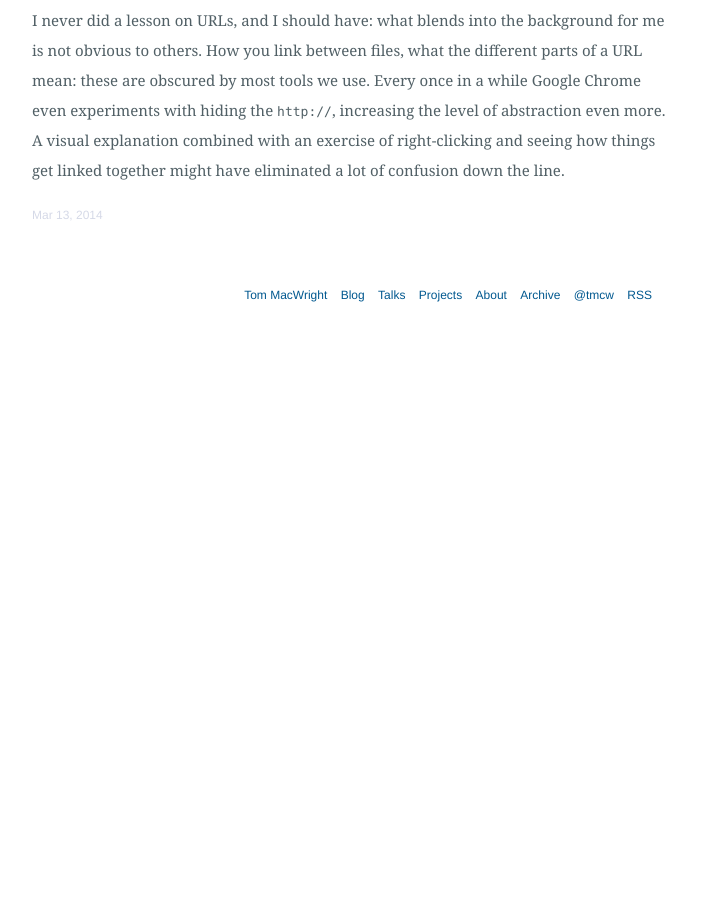
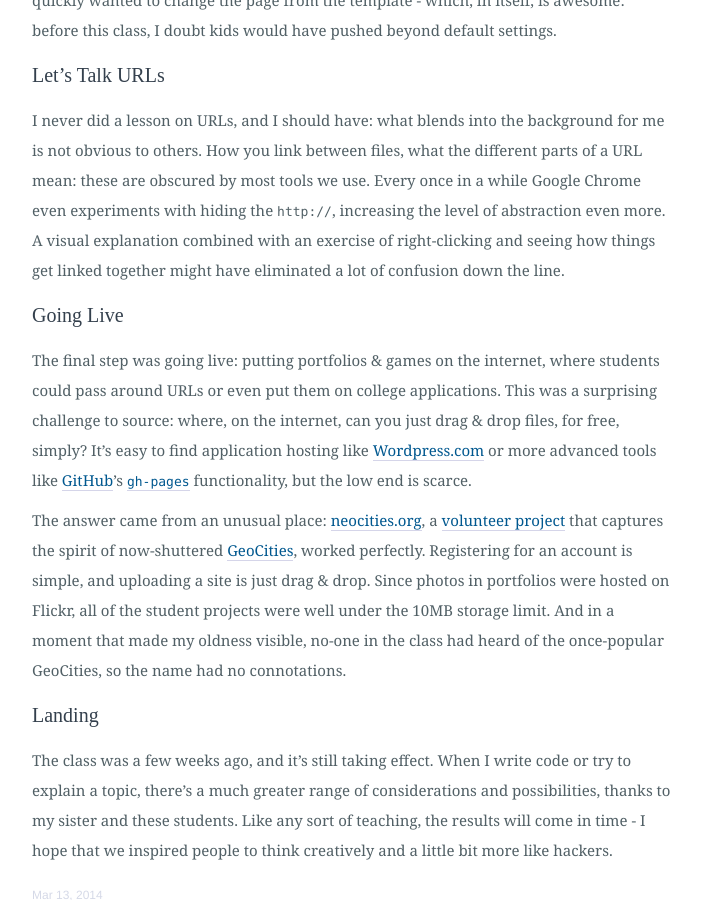
Before and after one commit to konklone/tmcw.github.com, a Jekyll site: the page built from _posts/2014-03-13-teaching-the-web.md, in a window 1280 px wide and 900 px high, scrolled down 4515 px. Shown: the whole window, without its empty margins (288-989 px from the left). Built offline with Jekyll 4.4.1, drawn with Linux system fonts in a browser that asks for light colours; Markdown is read by kramdown in place of the engine named in the settings; comment, search, counter and statistics services are not loaded; before the commit the page ends 4840 px from its top, so only the background shows below that; some of the changed text lies outside the part shown.

Commit message:
Revision

```diff
--- a/_posts/2014-03-13-teaching-the-web.md
+++ b/_posts/2014-03-13-teaching-the-web.md
@@ -7,7 +7,7 @@ categories:
 
 **Education.** It means a lot of things, from self-education to online education to Pre-K. It's as important as it is complicated: many people in the tech community are self-taught or see advanced computer science education as only useful in very narrow scopes. Many of us started out in basements or bedrooms with tinkering, not lecturing. But self-starting doesn't scale like we want it to, whether in numbers or demographics, the number of young coders and the variety of their backgrounds could be so much more.
 
-I decided to try: this month, I spent a week co-teaching a class with Sarah MacWright at Millbrook School in upstate New York, on 'building the web'. It aimed high: 10 high schoolers, five days, five and a half hours a day, we set out to learn the language of the web. We tried to select for a group of students with no prior knowledge, only the will to learn and some goals.
+I decided to try: this month, I spent a week co-teaching a class with [Sarah MacWright](http://sarahmacwright.com/) at [Millbrook School](https://www.millbrook.org/) in upstate New York, on 'building the web'. We aimed high: 10 high schoolers, five days for five and a half hours a day, and we learned the languages of the web. We selected for a group of students with no prior knowledge, only the will to learn.
 
 We learned a lot, on many different levels - everything from class structure to technology choices and ways of speaking came out of the experience. The biggest caveat is that this was a single class, a single time around: so we know what worked and what didn't, but can only surmise what might work better.
 
@@ -70,9 +70,11 @@ On day three, we started on projects: four students built photo portfolios, two
 
 I built a quick [template](https://github.com/tmcw/intersession/tree/gh-pages/starts/photos) for photo galleries, which was modified by the students - quickly we went towards Google Fonts for a custom look, switched to auto-advancing slides, switched up colors and other details.
 
+Seeing the students work with the web as a medium for photography, especially those who had experience framing, was fascinating. There were new logical questions: how should a carousel work with different aspect ratios? Given infinite options for backgrounds, which balances correctly?
+
 ## Games
 
-The two students playing games, a junior and senior, built their creations with [Coquette](#), an excellent library by Mary Rose Cook. One game, called Flying Mario, evolved from a side-scroller to a helicopter-like game with Mario-inspired graphics and style. The other, The Raze Maze, is a 2D dungeon crawler with hand-drawn pixel graphics and moving things to grab. Both are awesome.
+The two students playing games, a junior and senior, built their creations with [Coquette](http://coquette.maryrosecook.com/), an excellent library by Mary Rose Cook. One game, called Flying Mario, evolved from a side-scroller to a helicopter-like game with Mario-inspired graphics and style. The other, The Raze Maze, is a 2D dungeon crawler with hand-drawn pixel graphics and moving things to grab. Both are awesome.
 
 The games were far different in scope and skills than the other projects - there was an awesome moment where a student used trigonometry in the real world for the first time, making little pixel rectangle targets move in a video game. But we also bumped into some of the hard problems of games, like how to do collision detection and have different entities in the game exhibit different behavior. I was fascinated by the 'tuning' tasks that students quickly mastered, like adjusting the ratio between gravity and jump height to make a game tricky, or designing a maze with nothing more than pixel coordinates and sizes of rectangles.
 
@@ -85,3 +87,13 @@ The final project was a school blog, [brook-posts.com](http://brook-posts.com/).
 ## Let's Talk URLs
 
 I never did a lesson on URLs, and I should have: what blends into the background for me is not obvious to others. How you link between files, what the different parts of a URL mean: these are obscured by most tools we use. Every once in a while Google Chrome even experiments with hiding the `http://`, increasing the level of abstraction even more. A visual explanation combined with an exercise of right-clicking and seeing how things get linked together might have eliminated a lot of confusion down the line.
+
+## Going Live
+
+The final step was going live: putting portfolios & games on the internet, where students could pass around URLs or even put them on college applications. This was a surprising challenge to source: where, on the internet, can you just drag & drop files, for free, simply? It's easy to find application hosting like [Wordpress.com](http://wordpress.com/) or more advanced tools like [GitHub](https://github.com/)'s [`gh-pages`](http://pages.github.com/) functionality, but the low end is scarce.
+
+The answer came from an unusual place: [neocities.org](http://neocities.org/), a [volunteer project](https://en.wikipedia.org/wiki/NeoCities) that captures the spirit of now-shuttered [GeoCities](https://en.wikipedia.org/wiki/GeoCities), worked perfectly. Registering for an account is simple, and uploading a site is just drag & drop. Since photos in portfolios were hosted on Flickr, all of the student projects were well under the 10MB storage limit. And in a moment that made my oldness visible, no-one in the class had heard of the once-popular GeoCities, so the name had no connotations.
+
+## Landing
+
+The class was a few weeks ago, and it's still taking effect. When I write code or try to explain a topic, there's a much greater range of considerations and possibilities, thanks to my sister and these students. Like any sort of teaching, the results will come in time - I hope that we inspired people to think creatively and a little bit more like hackers.
```
